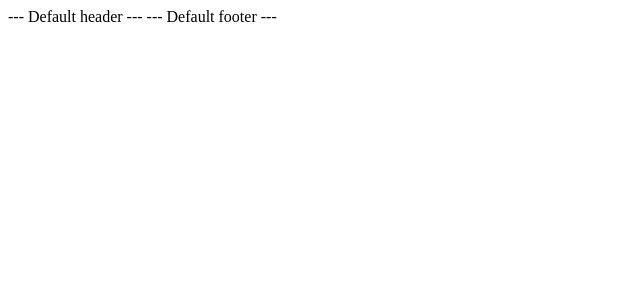
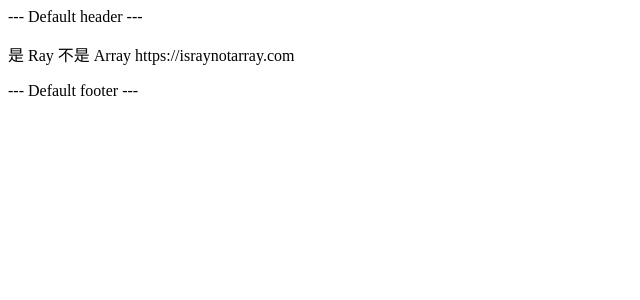
Before and after one commit to MollyHuang/nuxtExample, a Nuxt app: page /about in a window 1280 px wide. Shown: the top 300 px of the page, without its empty margins (0-640 px from the left). Built offline with nearby package versions, Linux system fonts and the light colour scheme.

Commit message:
添加 about page

```diff
--- /dev/null
+++ b/pages/about.vue
@@ -0,0 +1,14 @@
+<template>
+  <div>
+    <p>
+      是 Ray 不是 Array
+      https://israynotarray.com
+    </p>
+  </div>
+</template>
+
+<script>
+export default {
+  name: 'AboutPage'
+}
+</script>
```
